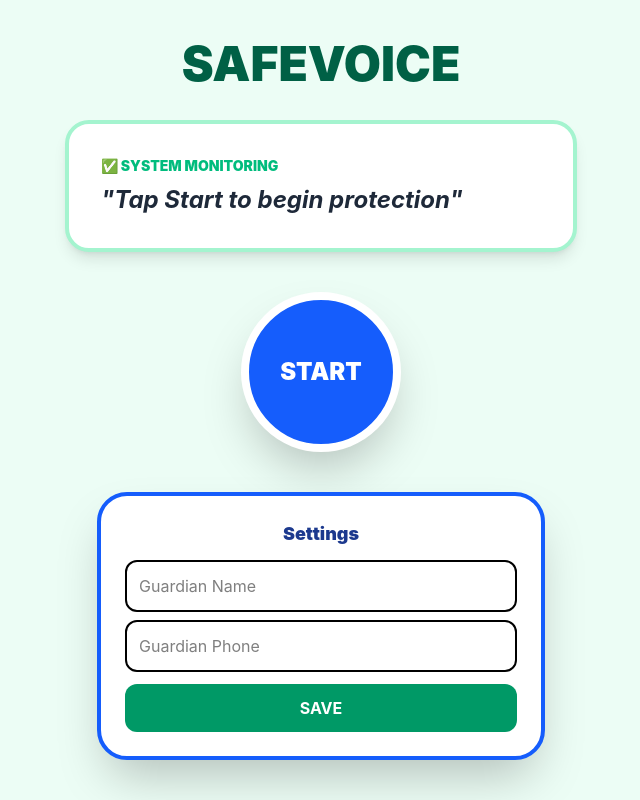
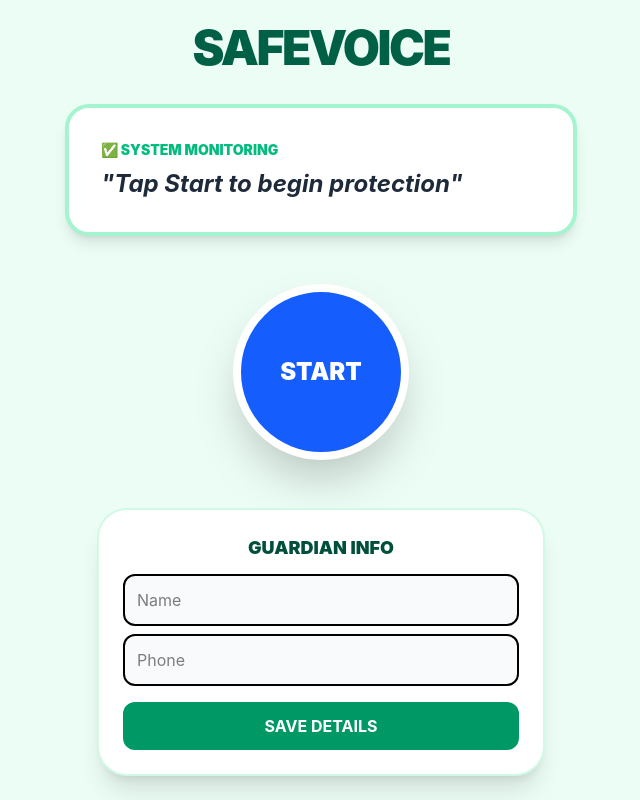
Before and after one commit to AV-069/safevoice-project, a React (Vite) app: page / in a window 1280 px wide. Shown: the whole page, without its empty margins (319-959 px from the left). Built offline with nearby package versions, Linux system fonts and the light colour scheme; no server answers.

Commit message:
Fixed Auto-Start UI and Recognition Logic

```diff
--- a/src/App.jsx
+++ b/src/App.jsx
@@ -1,27 +1,31 @@
-import React, { useState, useCallback, useRef } from 'react';
+import React, { useState, useRef } from 'react';
 import { supabase } from './supabaseClient';
 import * as SpeechSDK from 'microsoft-cognitiveservices-speech-sdk';
 
 // Modular Imports
 import { detectScam } from './utils/scamDetector';
-import { sendSmsAlert } from './services/twilioService';
 import { StatusDisplay } from './components/StatusDisplay';
 
 function App() {
+  // 1. STATED LOCKDOWN: Explicitly start as false
   const [status, setStatus] = useState('safe');
   const [isListening, setIsListening] = useState(false);
   const [transcript, setTranscript] = useState("Tap Start to begin protection");
+
   const [guardianName, setGuardianName] = useState('');
   const [guardianPhone, setGuardianPhone] = useState('');
-  const [userLang, setUserLang] = useState('en');
 
   const recognizerRef = useRef(null);
 
+  // 2. THE TRIGGER: This function NO LONGER runs automatically
   const startListening = () => {
-    if (isListening) return;
+    // If already listening, do nothing
+    if (isListening || recognizerRef.current) return;
 
-    console.log("Button Clicked: Starting Engine...");
+    console.log("MANUAL TRIGGER: startListening called");
+    // console.trace(); // This will show you exactly what called this function
 
+    try {
       const speechConfig = SpeechSDK.SpeechConfig.fromSubscription(
         import.meta.env.VITE_AZURE_SPEECH_KEY,
         import.meta.env.VITE_AZURE_SPEECH_REGION
@@ -32,6 +36,8 @@ function App() {
       const recognizer = new SpeechSDK.SpeechRecognizer(speechConfig, audioConfig);
 
       recognizerRef.current = recognizer;
+
+      // Update UI state
       setIsListening(true);
       setTranscript("Listening for conversation...");
 
@@ -39,14 +45,22 @@ function App() {
 
       recognizer.recognized = (s, e) => {
         if (e.result.reason === SpeechSDK.ResultReason.RecognizedSpeech) {
-        setTranscript(e.result.text);
-        if (detectScam(e.result.text)) {
+          const text = e.result.text;
+          setTranscript(text);
+          if (detectScam(text)) {
             setStatus('danger');
-          // Simple alert for now to verify it works
-          console.log("SCAM DETECTED!");
           }
         }
       };
+
+      recognizer.canceled = () => {
+        stopListening();
+      };
+
+    } catch (err) {
+      console.error("Speech SDK Error:", err);
+      setTranscript("Error starting microphone.");
+    }
   };
 
   const stopListening = () => {
@@ -55,39 +69,58 @@ function App() {
       recognizerRef.current = null;
     }
     setIsListening(false);
-    setTranscript("Stopped.");
+    setTranscript("Protection stopped.");
   };
 
   return (
     <div className="min-h-screen flex flex-col items-center justify-center p-6 bg-emerald-50">
-      <h1 className="text-5xl font-black mb-8 uppercase text-emerald-800">SafeVoice</h1>
+      <h1 className="text-5xl font-black mb-8 uppercase text-emerald-800 tracking-tighter">SafeVoice</h1>
 
       <StatusDisplay status={status} transcript={transcript} />
 
-      {/* THE TOGGLE BUTTON */}
-      <div className="my-10">
+      <div className="my-12">
+        {/* 3. THE BUTTON: Strict boolean check */}
         {!isListening ? (
           <button
-            onClick={startListening}
-            className="w-40 h-40 rounded-full shadow-2xl flex items-center justify-center text-white border-8 bg-blue-600 hover:scale-105 transition-transform"
+            key="start-btn"
+            onClick={() => startListening()}
+            className="w-44 h-44 rounded-full shadow-2xl flex items-center justify-center text-white border-8 border-white bg-blue-600 hover:scale-105 active:scale-95 transition-all"
           >
             <span className="text-2xl font-black uppercase">Start</span>
           </button>
         ) : (
           <button
-            onClick={stopListening}
-            className="w-40 h-40 rounded-full shadow-2xl flex items-center justify-center text-white border-8 bg-orange-500 animate-pulse"
+            key="stop-btn"
+            onClick={() => stopListening()}
+            className="w-44 h-44 rounded-full shadow-2xl flex items-center justify-center text-white border-8 border-white bg-orange-500 animate-pulse"
           >
             <span className="text-xl font-black uppercase">Stop</span>
           </button>
         )}
       </div>
 
-      <div className="bg-white p-6 rounded-[30px] shadow-2xl w-full max-w-md border-4 border-blue-600">
-        <h2 className="text-lg font-black text-blue-900 mb-3 text-center">Settings</h2>
-        <input type="text" placeholder="Guardian Name" value={guardianName} onChange={(e) => setGuardianName(e.target.value)} className="w-full p-3 mb-2 border-2 rounded-xl" />
-        <input type="text" placeholder="Guardian Phone" value={guardianPhone} onChange={(e) => setGuardianPhone(e.target.value)} className="w-full p-3 mb-3 border-2 rounded-xl" />
-        <button onClick={() => alert('Saved!')} className="w-full bg-emerald-600 text-white p-3 rounded-xl font-bold">SAVE</button>
+      <div className="bg-white p-6 rounded-[30px] shadow-xl w-full max-w-md border-2 border-emerald-100">
+        <h2 className="text-lg font-black text-emerald-900 mb-3 text-center uppercase">Guardian Info</h2>
+        <input
+          type="text"
+          placeholder="Name"
+          value={guardianName}
+          onChange={(e) => setGuardianName(e.target.value)}
+          className="w-full p-3 mb-2 border-2 rounded-xl bg-gray-50 outline-none focus:border-blue-400"
+        />
+        <input
+          type="text"
+          placeholder="Phone"
+          value={guardianPhone}
+          onChange={(e) => setGuardianPhone(e.target.value)}
+          className="w-full p-3 mb-4 border-2 rounded-xl bg-gray-50 outline-none focus:border-blue-400"
+        />
+        <button
+          onClick={() => alert('Settings Saved')}
+          className="w-full bg-emerald-600 text-white p-3 rounded-xl font-bold uppercase hover:bg-emerald-700 transition-colors"
+        >
+          Save Details
+        </button>
       </div>
     </div>
   );
```
Lines whose indentation alone changed are shown as unchanged.
